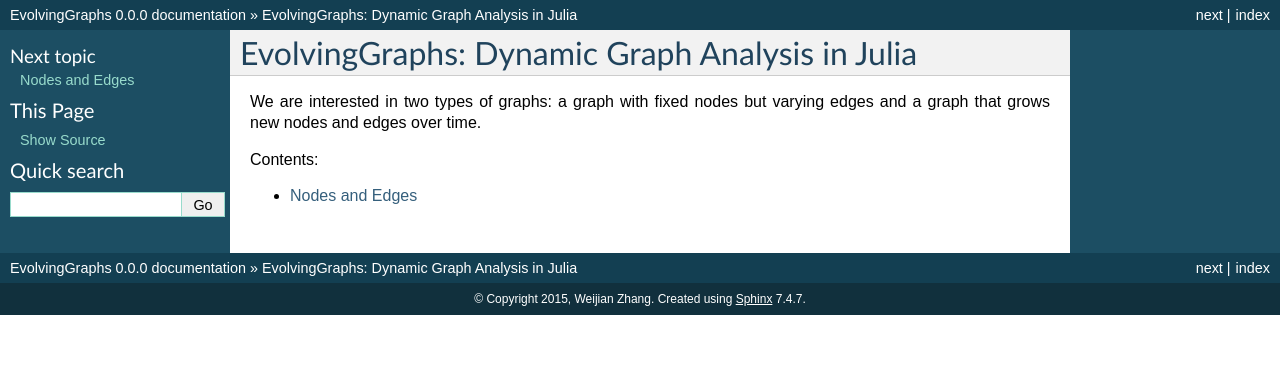
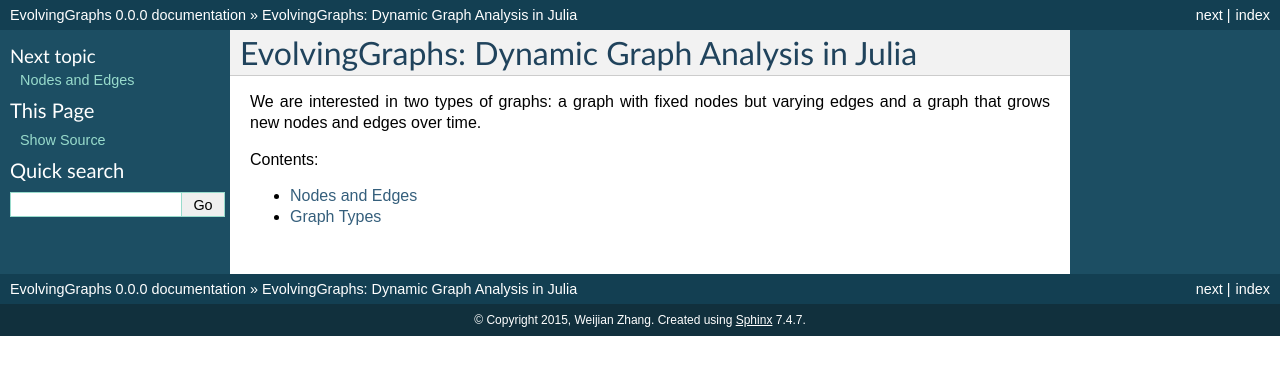
Before and after one commit to EtymoIO/EvolvingGraphs.jl, a Sphinx documentation site: the page built from doc/index.rst, in a window 1280 px wide. Shown: the top 375 px of the page. Built offline with Sphinx 7.4.7, drawn with Linux system fonts in a browser that asks for light colours.

Commit message:
initialize graph type doc

```diff
--- /dev/null
+++ b/doc/graphs.rst
@@ -0,0 +1,4 @@
+Graph Types
+===========
+
+* ``EvolvingGraph``
--- a/doc/index.rst
+++ b/doc/index.rst
@@ -15,3 +15,4 @@
    :maxdepth: 2
 
    core.rst
+   graphs.rst
```
